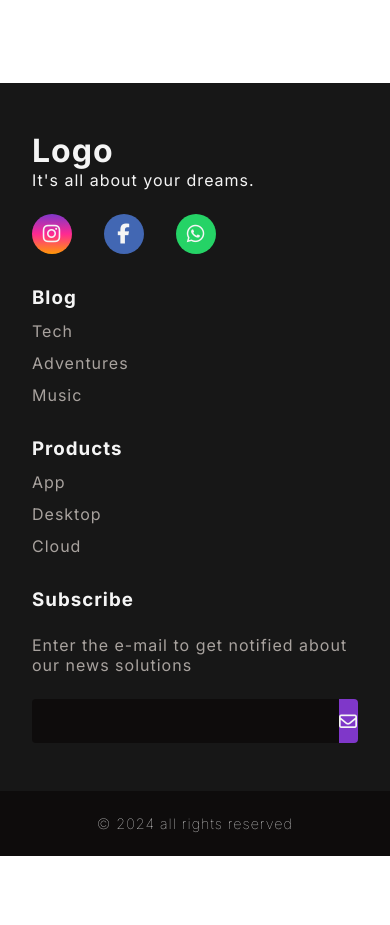
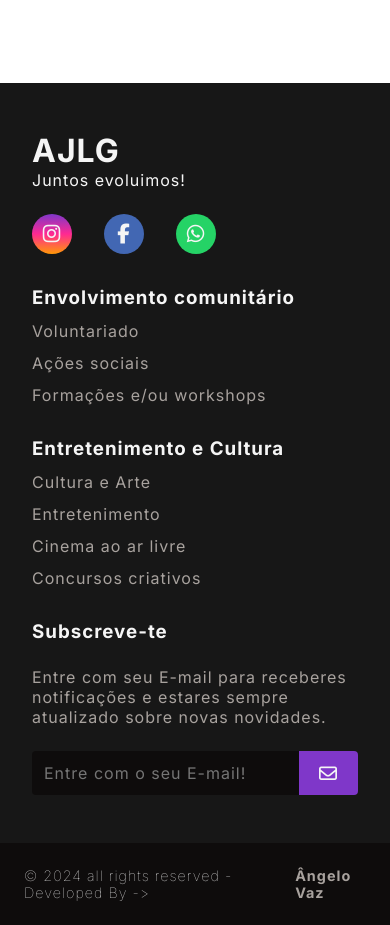
Before and after one commit to NightNightmare/AJLG, a plain HTML site: page index.html in a window 390 px wide. Shown: the part 720-1645 px from the top of the page. Before the commit the page ends 1576 px from the top, so only its background shows below. Drawn offline with Linux system fonts and the light colour scheme.

Commit message:
footer atualizado
Ainda com problemas no drop-box em header responsivo

```diff
--- a/assets/styles/footer.css
+++ b/assets/styles/footer.css
@@ -119,7 +119,7 @@ footer {
     background-color: #7f37c9;
     border: none;
     color: var(--color-neutral-40);
-    padding: opx 1.25rem;
+    padding: 0px 1.25rem;
     font-size: 1.125rem;
     height: 100%;
     border-radius: 0px 4px 4px 0px;
--- a/index.html
+++ b/index.html
@@ -10,7 +10,7 @@
     <link rel="stylesheet" href="assets/styles/header.css">
     <link rel="stylesheet" href="assets/styles/footer.css">
     <link rel="shortcut icon" href="assets/img/logo-removebg.png" type="image/x-icon">
-    <title>AJLG | Página Inicial</title>
+    <title>AJLG | Associação Juvenil de Leitão Grande</title>
 </head>
 
 <body>
@@ -60,8 +60,8 @@
     <footer>
         <div id="footer_content">
             <div id="footer_contacts">
-                <h1>Logo</h1>
-                <p>It's all about your dreams.</p>
+                <h1>AJLG</h1>
+                <p>Juntos evoluimos!</p>
 
                 <div id="footer_social_media">
                     <a href="#" class="footer-link" id="instagram">
@@ -80,43 +80,46 @@
 
             <ul class="footer-list">
                 <li>
-                    <h3>Blog</h3>
+                    <h3>Envolvimento comunitário</h3>
                 </li>
                 <li>
-                    <a href="#" class="footer-link">Tech</a>
+                    <a href="#" class="footer-link">Voluntariado</a>
                 </li>
                 <li>
-                    <a href="#" class="footer-link">Adventures</a>
+                    <a href="#" class="footer-link">Ações sociais</a>
                 </li>
                 <li>
-                    <a href="#" class="footer-link">Music</a>
+                    <a href="#" class="footer-link">Formações e/ou workshops</a>
                 </li>
             </ul>
 
             <ul class="footer-list">
                 <li>
-                    <h3>Products</h3>
+                    <h3>Entretenimento e Cultura</h3>
                 </li>
                 <li>
-                    <a href="#" class="footer-link">App</a>
+                    <a href="#" class="footer-link">Cultura e Arte</a>
                 </li>
                 <li>
-                    <a href="#" class="footer-link">Desktop</a>
+                    <a href="#" class="footer-link">Entretenimento</a>
                 </li>
                 <li>
-                    <a href="#" class="footer-link">Cloud</a>
+                    <a href="#" class="footer-link">Cinema ao ar livre</a>
+                </li>
+                <li>
+                    <a href="#" class="footer-link">Concursos criativos</a>
                 </li>
             </ul>
 
             <div id="footer_subscribe">
-                <h3>Subscribe</h3>
+                <h3>Subscreve-te</h3>
 
                 <p>
-                    Enter the e-mail to get notified about our news solutions
+                    Entre com seu E-mail para receberes notificações e estares sempre atualizado sobre novas novidades.
                 </p>
 
                 <div id="input_group">
-                    <input type="email" id="email">
+                    <input type="email" id="email" placeholder="Entre com o seu E-mail!">
                     <button>
                         <i class="fa-regular fa-envelope"></i>
                     </button>
@@ -125,8 +128,10 @@
         </div>
 
         <div id="footer_copyright">
-            &#169
-            2024 all rights reserved
+            &#169 2024 all rights reserved -
+            Developed By ->&nbsp; <!--para adicionar um espaço em branco diretamente no HTML--><a
+                href="https://www.linkedin.com/in/angelo-vaz-00411526b/"
+                style="text-decoration: none; color: #a8a29e;; font-weight: bold;"> Ângelo Vaz</a>
         </div>
     </footer>
 
```
